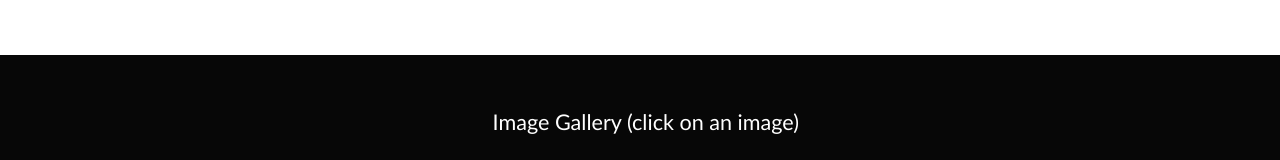
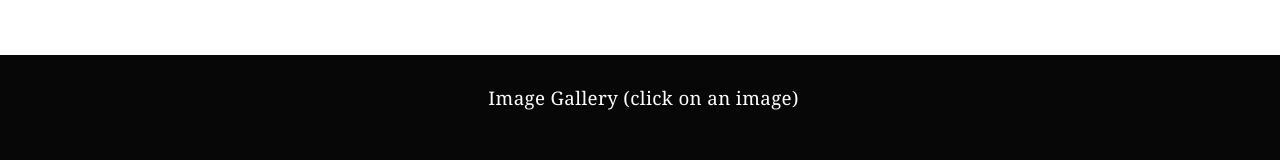
Before and after one commit to MikeSmithLabTeam/mikesmithlabteam.github.io, a plain HTML site: page index.html in a window 1280 px wide. Shown: the part 1140-1300 px from the top of the page. Drawn offline with Linux system fonts and the light colour scheme; grey boxes are pictures that could not be loaded.

Commit message:
h3 spacing

```diff
--- a/styleformat.css
+++ b/styleformat.css
@@ -87,12 +87,13 @@ h2 {
 }
 
 h3 {
-  font: bold 1.25em "Trebuchet MS", Tahoma, Arial, Sans-serif;
-  color: #111;
-  padding: 1em 0em 0.2em 0.2em;
-  margin: 0;
-  font-size: 1.35em;
-  font-weight: normal;
+  font-family: var(--font-primary);
+    color: var(--color-primary);
+    margin-bottom: var(--space-sm);
+    font-weight: normal;
+    font-style: normal;
+    letter-spacing: 0.02em;  /* Add space between letters */
+    line-height: 1.2;
 }
 /*
 h1 {
```
